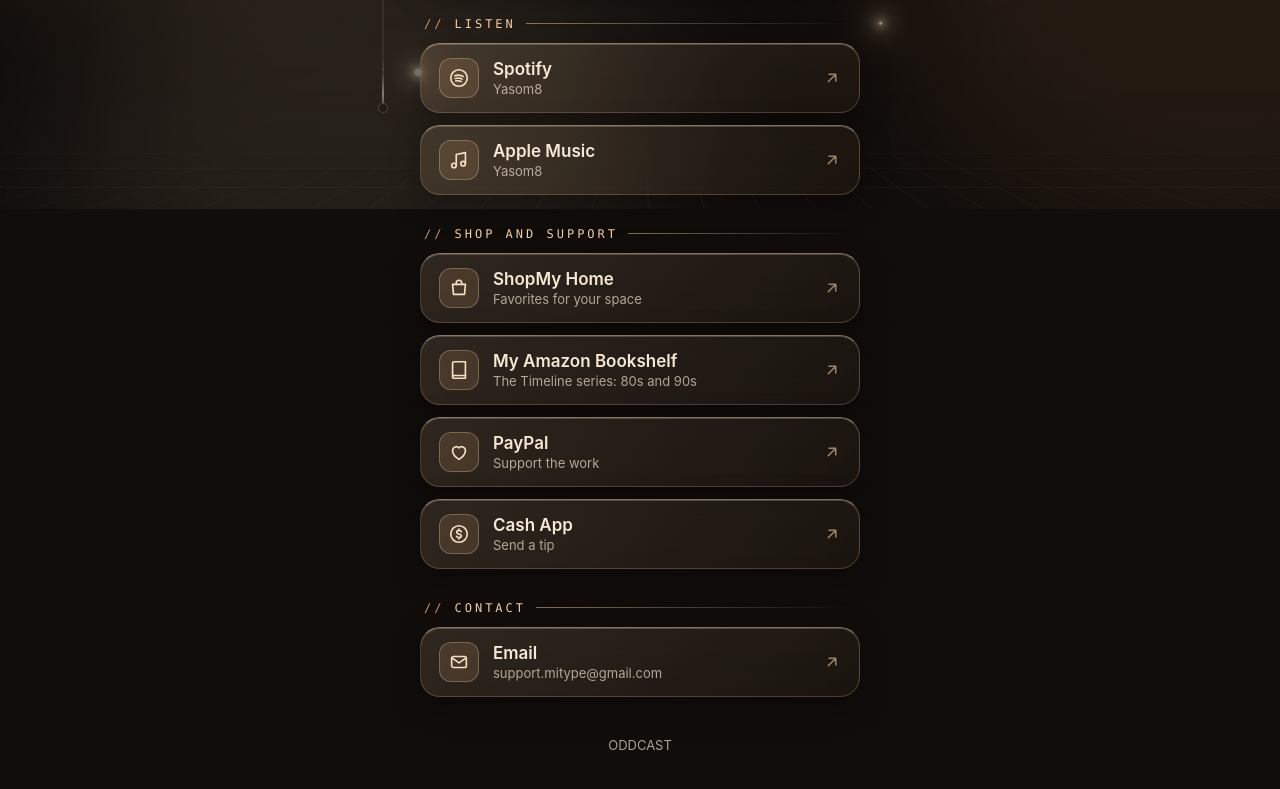
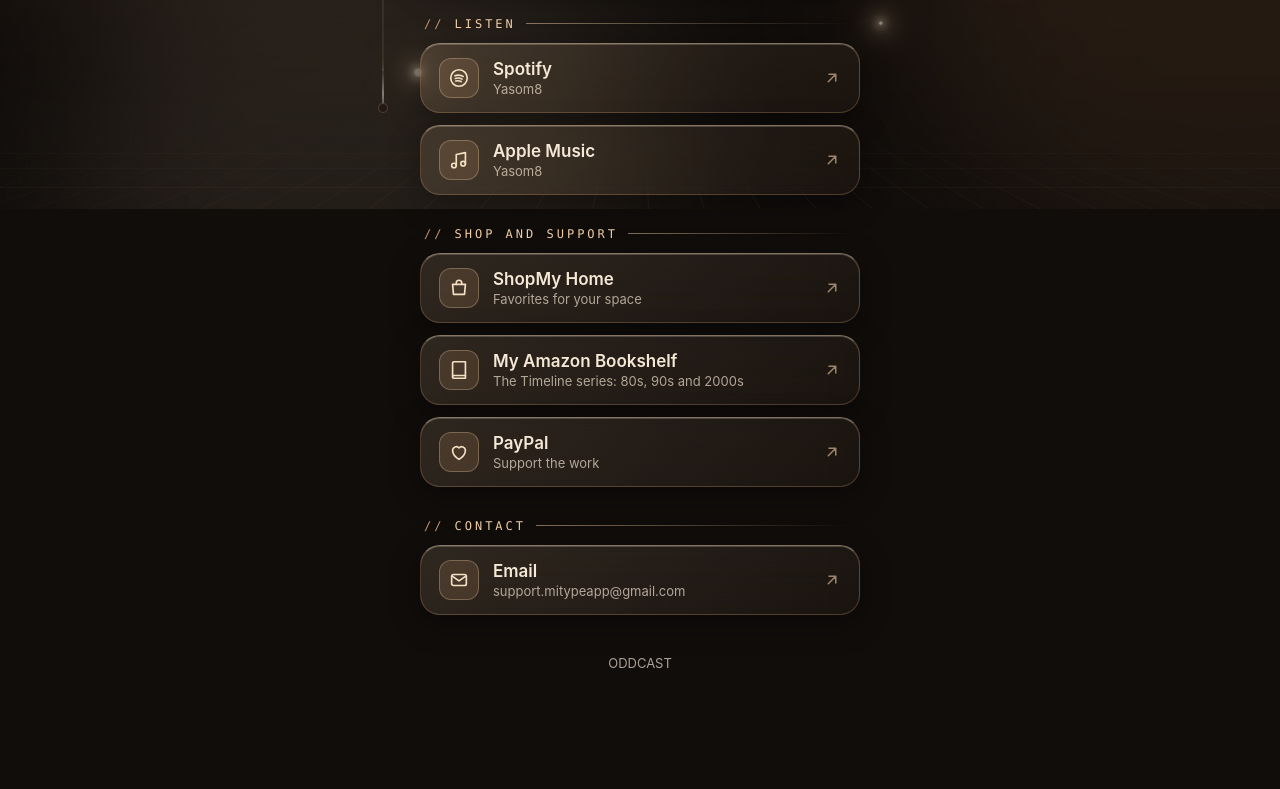
Before and after one commit to mitype/mitype.github.io, a plain HTML site: page index.html in a window 1280 px wide. Shown: the part 591-1380 px from the top of the page. After the commit the page ends 1310 px from the top, so only its background shows below. Drawn offline with Linux system fonts and the light colour scheme.

Commit message:
Update index.html

```diff
--- a/index.html
+++ b/index.html
@@ -133,9 +133,9 @@ footer{margin-top:28px;font-size:13px;color:var(--mute);text-align:center;animat
       <span class="txt">ShopMy Home<small>Favorites for your space</small></span>
       <svg class="arrow" viewBox="0 0 24 24"><path d="M7 17 17 7M8 7h9v9"/></svg>
     </a>
-    <a class="card" style="--i:7" href="https://www.amazon.com/dp/B0HR8FRRMB?binding=paperback" target="_blank" rel="noopener">
+    <a class="card" style="--i:7" href="https://www.amazon.com/author/yasomwilliams" target="_blank" rel="noopener">
       <span class="ico"><svg viewBox="0 0 24 24"><path d="M5 4.5A1.5 1.5 0 0 1 6.5 3H19v15H6.5A1.5 1.5 0 0 0 5 19.5v-15Z"/><path d="M5 19.5A1.5 1.5 0 0 0 6.5 21H19v-3"/></svg></span>
-      <span class="txt">My Amazon Bookshelf<small>The Timeline series: 80s and 90s</small></span>
+      <span class="txt">My Amazon Bookshelf<small>The Timeline series: 80s, 90s and 2000s</small></span>
       <svg class="arrow" viewBox="0 0 24 24"><path d="M7 17 17 7M8 7h9v9"/></svg>
     </a>
     <a class="card" style="--i:7" href="https://www.paypal.me/yasom8" target="_blank" rel="noopener">
@@ -143,18 +143,13 @@ footer{margin-top:28px;font-size:13px;color:var(--mute);text-align:center;animat
       <span class="txt">PayPal<small>Support the work</small></span>
       <svg class="arrow" viewBox="0 0 24 24"><path d="M7 17 17 7M8 7h9v9"/></svg>
     </a>
-    <a class="card" style="--i:8" href="https://cash.app/$volkanyak" target="_blank" rel="noopener">
-      <span class="ico"><svg viewBox="0 0 24 24"><circle cx="12" cy="12" r="9"/><path d="M14.5 9.5c-.5-1-1.5-1.5-2.5-1.5-1.5 0-2.5.8-2.5 2s1 1.7 2.5 2 2.5.8 2.5 2-1 2-2.5 2c-1 0-2-.5-2.5-1.5M12 6.5V8M12 16v1.5"/></svg></span>
-      <span class="txt">Cash App<small>Send a tip</small></span>
-      <svg class="arrow" viewBox="0 0 24 24"><path d="M7 17 17 7M8 7h9v9"/></svg>
-    </a>
   </section>
 
   <section class="group" style="margin-top:20px">
     <p class="label" style="animation-delay:.7s">Contact</p>
-    <a class="card" style="--i:9" href="mailto:support.mitype@gmail.com">
+    <a class="card" style="--i:9" href="mailto:support.mitypeapp@gmail.com">
       <span class="ico"><svg viewBox="0 0 24 24"><rect x="4" y="6" width="16" height="12" rx="2"/><path d="m5 8 7 5 7-5"/></svg></span>
-      <span class="txt">Email<small>support.mitype@gmail.com</small></span>
+      <span class="txt">Email<small>support.mitypeapp@gmail.com</small></span>
       <svg class="arrow" viewBox="0 0 24 24"><path d="M7 17 17 7M8 7h9v9"/></svg>
     </a>
   </section>
```
